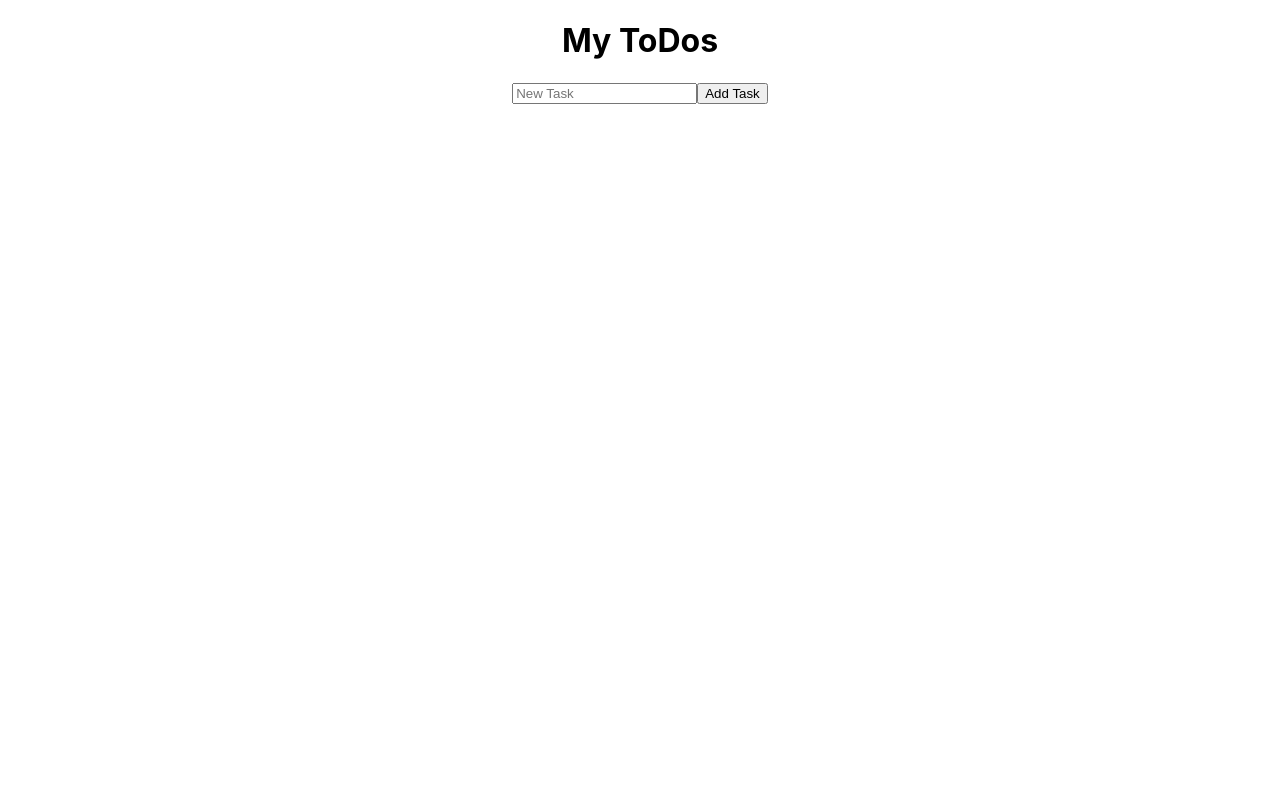
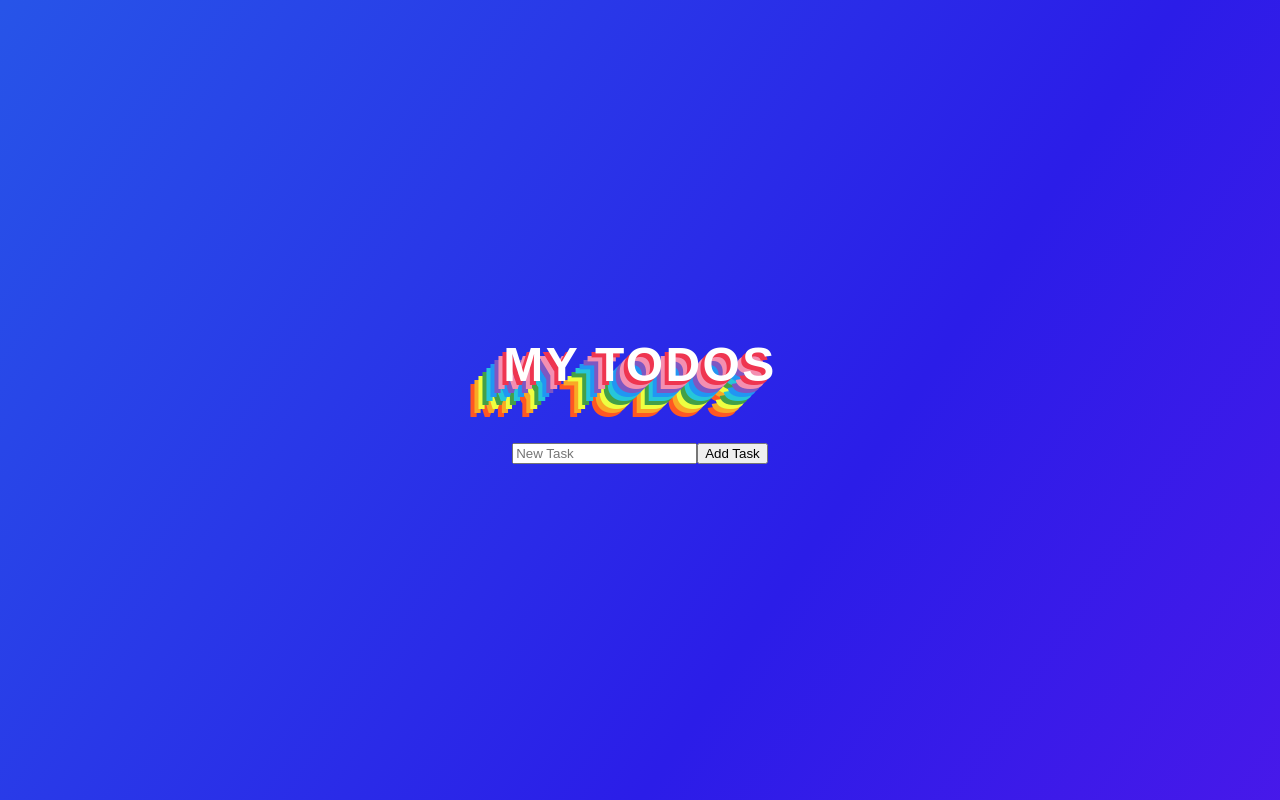
Before and after one commit to erisha/toDo_frontend, a React (Create React App) app: page / in a window 1280 px wide. Built offline with nearby package versions, Linux system fonts and the light colour scheme.

Commit message:
updated css, added components for login homepage & sign up.

```diff
--- a/package.json
+++ b/package.json
@@ -10,8 +10,10 @@
     "@testing-library/jest-dom": "^5.17.0",
     "@testing-library/react": "^13.4.0",
     "@testing-library/user-event": "^13.5.0",
+    "axios": "^1.6.7",
     "react": "^18.2.0",
     "react-dom": "^18.2.0",
+    "react-router-dom": "^6.22.0",
     "react-scripts": "5.0.1",
     "uuid": "^9.0.1",
     "web-vitals": "^2.1.4"
--- a/src/App.css
+++ b/src/App.css
@@ -36,3 +36,123 @@
     transform: rotate(360deg);
   }
 }
+
+body {
+  margin: 0;
+  padding: 0;
+  display: flex;
+  justify-content: center;
+  align-items: center;
+  min-height: 100vh;
+  background: linear-gradient(
+    124deg,
+    #ff2400,
+    #e81d1d,
+    #e8b71d,
+    #e3e81d,
+    #1de840,
+    #1ddde8,
+    #2b1de8,
+    #dd00f3,
+    #dd00f3
+  );
+  background-size: 1800% 1800%;
+
+  -webkit-animation: rainbow 18s ease infinite;
+  -z-animation: rainbow 18s ease infinite;
+  -o-animation: rainbow 18s ease infinite;
+  animation: rainbow 18s ease infinite;
+}
+
+@-webkit-keyframes rainbow {
+  0% {
+    background-position: 0% 82%;
+  }
+  50% {
+    background-position: 100% 19%;
+  }
+  100% {
+    background-position: 0% 82%;
+  }
+}
+@-moz-keyframes rainbow {
+  0% {
+    background-position: 0% 82%;
+  }
+  50% {
+    background-position: 100% 19%;
+  }
+  100% {
+    background-position: 0% 82%;
+  }
+}
+@-o-keyframes rainbow {
+  0% {
+    background-position: 0% 82%;
+  }
+  50% {
+    background-position: 100% 19%;
+  }
+  100% {
+    background-position: 0% 82%;
+  }
+}
+@keyframes rainbow {
+  0% {
+    background-position: 0% 82%;
+  }
+  50% {
+    background-position: 100% 19%;
+  }
+  100% {
+    background-position: 0% 82%;
+  }
+}
+
+#app {
+  text-align: center;
+  padding: 40px;
+  background-color: rgba(253, 249, 249, 0.446);
+  box-shadow: 10px 10px 5px rgba(128, 128, 128, 0.526);
+  border-radius: 8px;
+}
+h1 {
+  /* color: white;
+    text-align: center;
+    -webkit-text-stroke: 1px black; */
+
+  margin-top: 0px;
+  margin-bottom: 50px;
+  text-align: center;
+  font-family: sans-serif;
+  font-size: 3rem;
+  letter-spacing: 0.15rem;
+  text-transform: uppercase;
+  color: #fff;
+  text-shadow: -4px 4px #ef3550, -8px 8px #f48fb1, -12px 12px #7e57c2,
+    -16px 16px #2196f3, -20px 20px #26c6da, -24px 24px #43a047,
+    -28px 28px #eeff41, -32px 32px #f9a825, -36px 36px #ff5722;
+}
+
+#taskList {
+  list-style-type: none;
+  padding: 0;
+}
+
+li {
+  display: flex;
+  justify-content: space-between;
+  align-items: center;
+  padding: 8px;
+  border-bottom: 1px solid #ddd;
+}
+
+.completed {
+  text-decoration: line-through;
+  color: #999;
+}
+
+
+button {
+  cursor: pointer;
+}
```
Also changed, not shown: src/components/Homepage.js (added), src/components/Login.js (added), src/components/SignUp.js (added), 1 other file (tests, documents, lock files or other folders).
